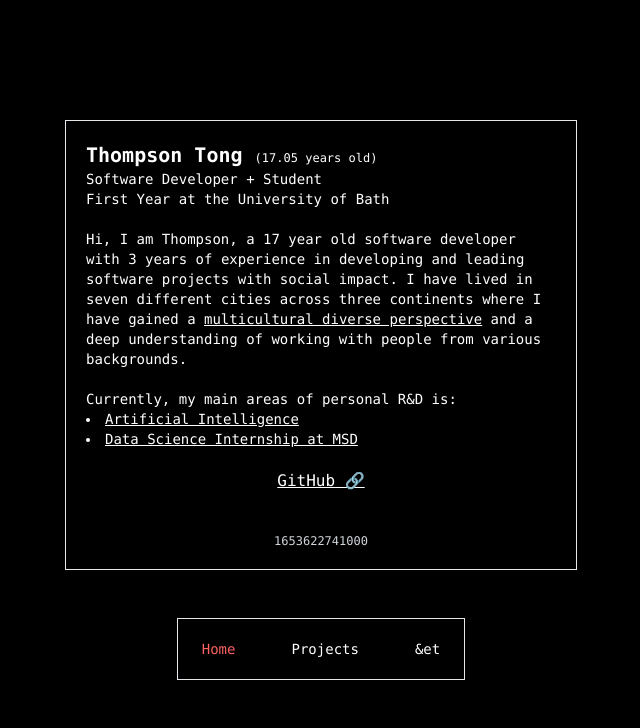
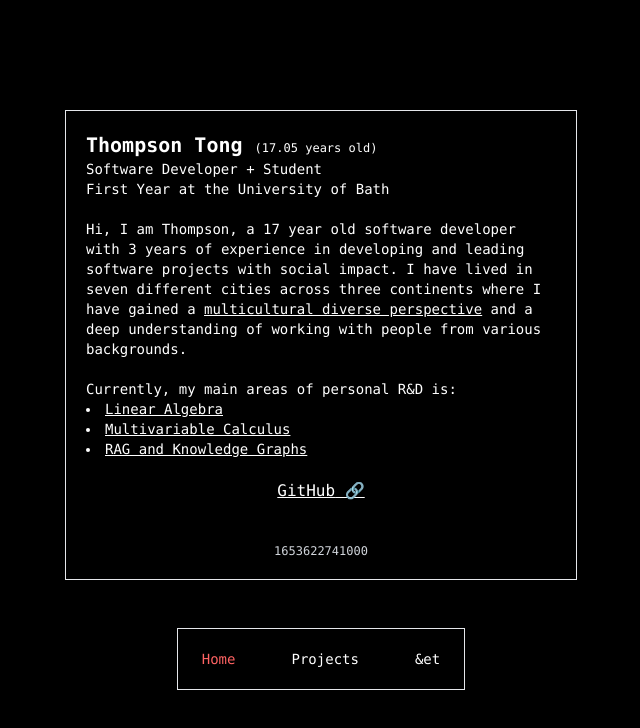
Before and after one commit to ItsThompson/t-industries, a SvelteKit app: page / in a window 1280 px wide. Shown: the top 728 px of the page, without its empty margins (319-959 px from the left). Built offline with nearby package versions, Linux system fonts and the light colour scheme.

Commit message:
feat(homepage): updated personal R&D

```diff
--- a/src/routes/+page.svelte
+++ b/src/routes/+page.svelte
@@ -32,8 +32,9 @@ border p-5 flex flex-col items-center gap-5"
         <div class="mt-5 text-sm">
             Currently, my main areas of personal R&D is:
             <ul class="list-disc list-inside">
-                <li class="underline">Artificial Intelligence</li>
-                <li class="underline">Data Science Internship at MSD</li>
+                <li class="underline">Linear Algebra</li>
+                <li class="underline">Multivariable Calculus</li>
+                <li class="underline">RAG and Knowledge Graphs</li>
             </ul>
         </div>
     </div>
```
Also changed, not shown: 1 other file (tests, documents, lock files or other folders).
